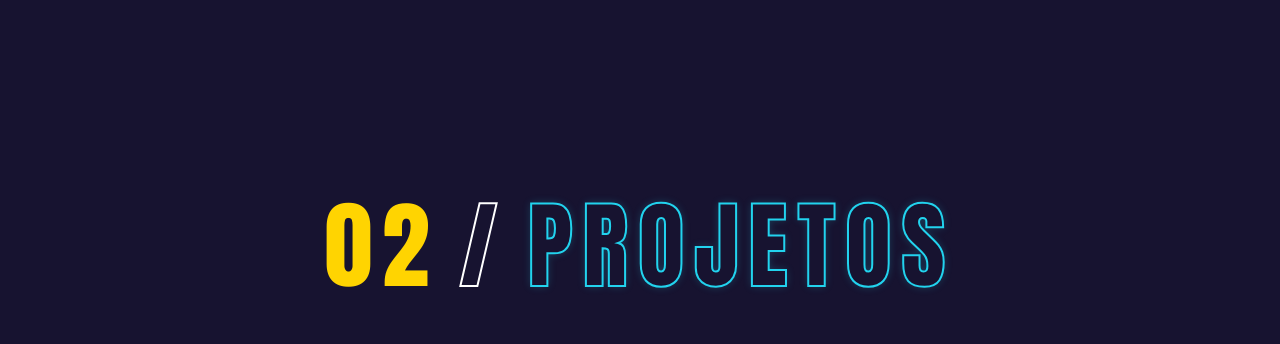
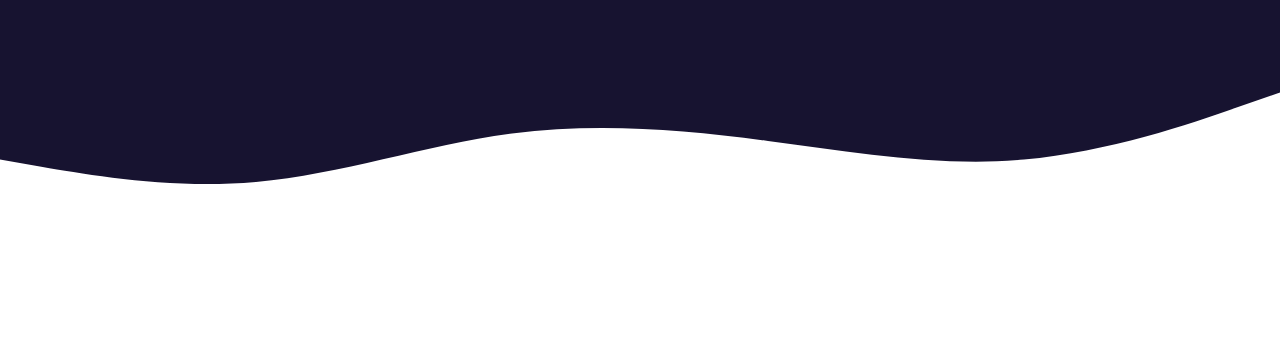
Before and after one commit to abneeralves/Portfolio, a Next.js app: page / in a window 1280 px wide. Shown: the part 1670-2014 px from the top of the page. Built offline with nearby package versions, Linux system fonts and the light colour scheme.

Commit message:
style: add wave SVG to main and update projects background color

```diff
--- a/src/components/Main.tsx
+++ b/src/components/Main.tsx
@@ -48,17 +48,14 @@ export default function Main() {
                 flex
                 min-h-screen
                 w-full
-                items-center
+                flex-col
                 bg-[#171330]
-                px-5
-                py-24
                 text-[#e9e7f5]
-                sm:px-10
-                lg:px-16
-                lg:py-32
                 ${firaCode.className}
             `}
         >
+            {/* Conteúdo */}
+            <div className="flex w-full flex-1 items-center px-5 py-24 sm:px-10 lg:px-16 lg:py-32">
                 <div className="mx-auto w-full max-w-7xl">
                     {/* Apresentação */}
                     <div className="grid gap-10 lg:grid-cols-12 lg:gap-16">
@@ -82,15 +79,16 @@ export default function Main() {
                         <div className="space-y-5 text-sm leading-7 text-[#c9c6e0] lg:col-span-5 lg:pt-2">
                             <p className="text-base leading-7 text-[#e9e7f5]">
                                 Sou Abner, desenvolvedor Full Stack. Construo
-                            aplicações web do front-end ao back-end, com foco em
-                            soluções que resolvem problemas reais.
+                                aplicações web do front-end ao back-end, com
+                                foco em soluções que resolvem problemas reais.
                             </p>
 
                             <p>
-                            Para mim, bom software é aquele que continua simples
-                            de manter e de evoluir. Por isso cuido da estrutura
-                            com o mesmo rigor da interface e sigo estudando para
-                            entregar cada projeto melhor que o anterior.
+                                Para mim, bom software é aquele que continua
+                                simples de manter e de evoluir. Por isso cuido
+                                da estrutura com o mesmo rigor da interface e
+                                sigo estudando para entregar cada projeto melhor
+                                que o anterior.
                             </p>
                         </div>
                     </div>
@@ -103,7 +101,10 @@ export default function Main() {
                                 className="flex flex-col gap-4 rounded-3xl border border-white/10 bg-white/[0.04] p-7 backdrop-blur-sm lg:p-9"
                             >
                                 <span className="flex h-11 w-11 items-center justify-center rounded-2xl bg-white/10 text-[#a9b4ff]">
-                                <Icon aria-hidden="true" className="h-5 w-5" />
+                                    <Icon
+                                        aria-hidden="true"
+                                        className="h-5 w-5"
+                                    />
                                 </span>
 
                                 <h3
@@ -144,7 +145,10 @@ export default function Main() {
                                     focus-visible:outline-[#a9b4ff]
                                 "
                             >
-                            <Download aria-hidden="true" className="h-4 w-4" />
+                                <Download
+                                    aria-hidden="true"
+                                    className="h-4 w-4"
+                                />
                                 Baixar currículo
                             </a>
 
@@ -195,6 +199,22 @@ export default function Main() {
                         </a>
                     </div>
                 </div>
+            </div>
+
+            {/* Onda decorativa (por último, colada embaixo e nas laterais) */}
+            <svg
+                xmlns="http://www.w3.org/2000/svg"
+                viewBox="0 0 1440 320"
+                preserveAspectRatio="none"
+                aria-hidden="true"
+                className="block h-24 w-full sm:h-40 lg:h-56"
+            >
+                <path
+                    fill="#ffffff"
+                    fillOpacity="1"
+                    d="M0,128L48,138.7C96,149,192,171,288,160C384,149,480,107,576,90.7C672,75,768,85,864,101.3C960,117,1056,139,1152,128C1248,117,1344,75,1392,53.3L1440,32L1440,320L1392,320C1344,320,1248,320,1152,320C1056,320,960,320,864,320C768,320,672,320,576,320C480,320,384,320,288,320C192,320,96,320,48,320L0,320Z"
+                />
+            </svg>
         </main>
     )
 }
--- a/src/components/Projects.tsx
+++ b/src/components/Projects.tsx
@@ -52,7 +52,7 @@ export default function Projects() {
     return (
         <section
             id="projetos"
-            className="relative bg-[#171330] px-5 py-24 sm:px-10 lg:px-16 lg:py-32"
+            className="relative bg-[#FFFFFF] px-5 py-24 sm:px-10 lg:px-16 lg:py-32"
         >
             <header
                 data-aos="fade-up"
```
Lines whose indentation alone changed are shown as unchanged.
